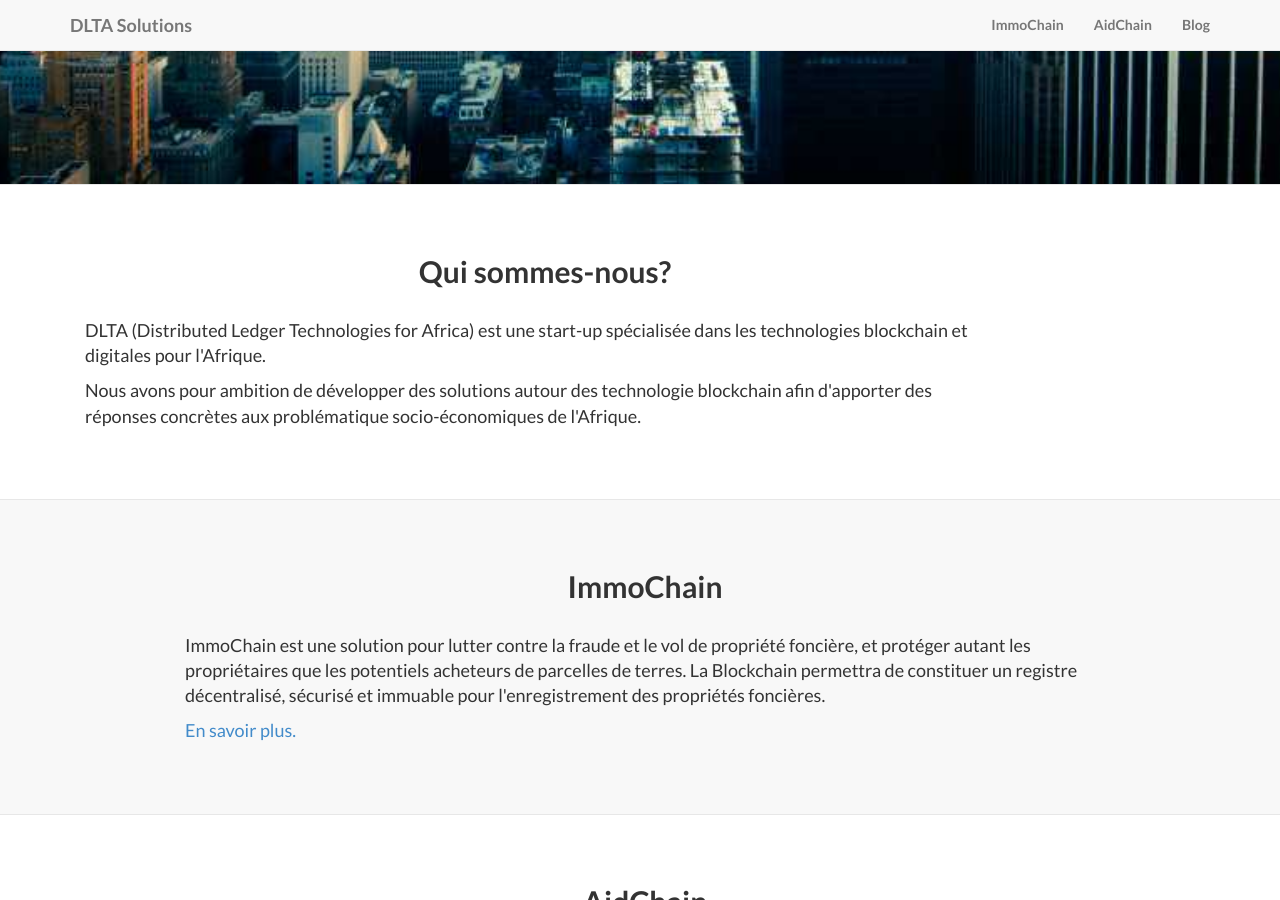
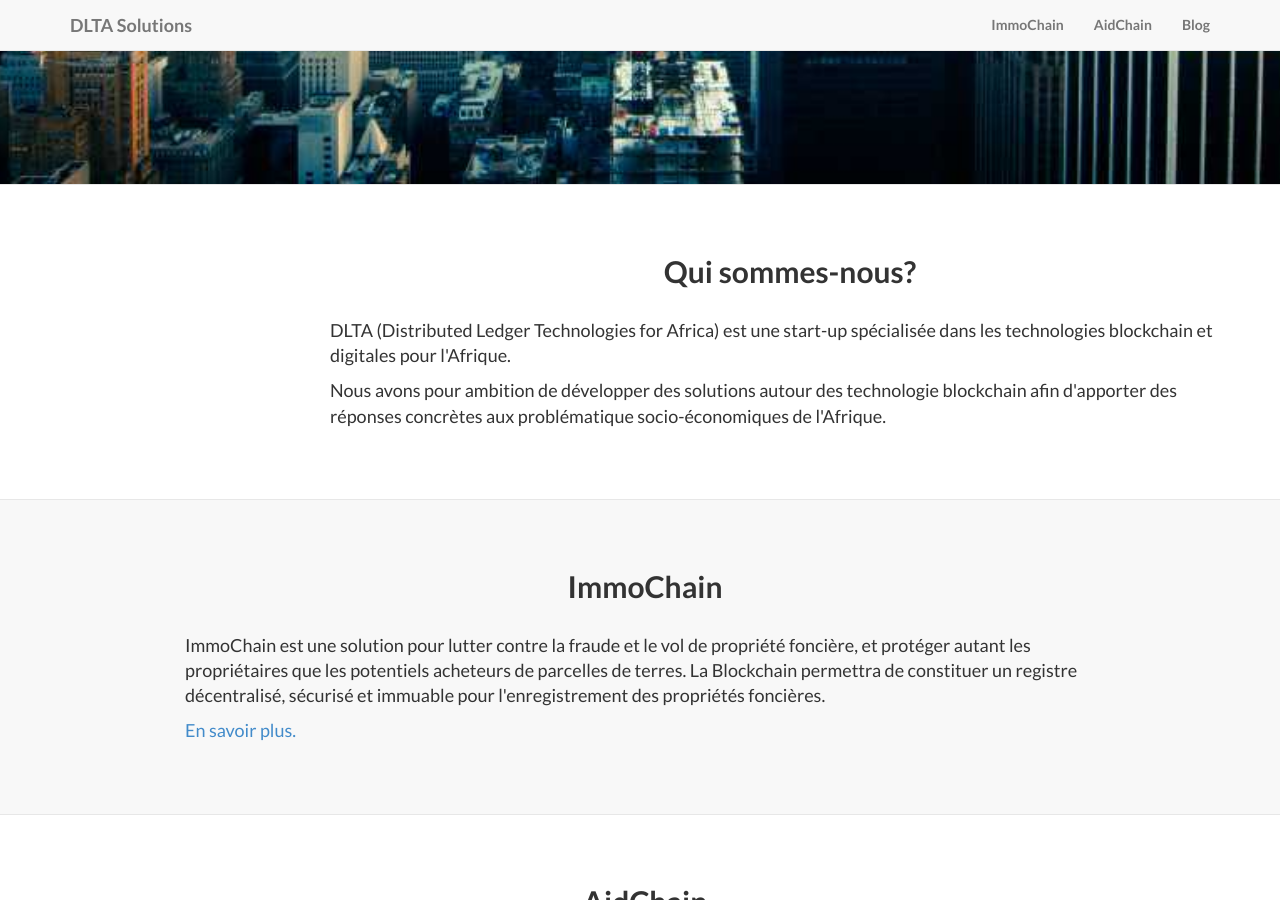
Before and after one commit to dltasolutions/dltasolutions.github.io, a Jekyll site: the page built from index.html, in a window 1280 px wide and 900 px high, scrolled down 526 px. Built offline with Jekyll 4.4.1, drawn with Linux system fonts in a browser that asks for light colours; the list of posts is cut into pages by our own code.

Commit message:
Update index.html

```diff
--- a/index.html
+++ b/index.html
@@ -10,7 +10,7 @@
 -->
 
 <!--SECTION 1 : QUI SOMMES-NOUS? -->
-<div class="content-section-b">
+<div class="content-section-b" style="padding: 50px 300px">
   <div class="container">
     <div class="col-lg-10 col-sm-6">
       <h2 class="section-heading">Qui sommes-nous?</h2>
```
